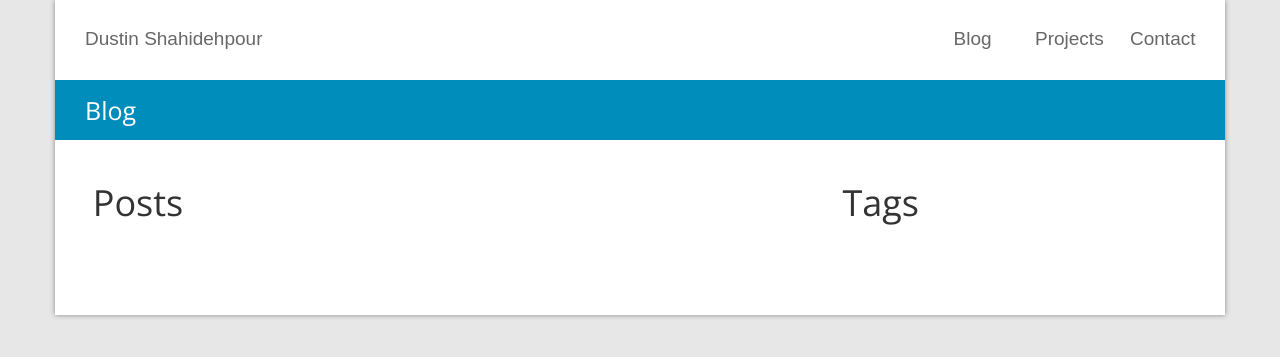
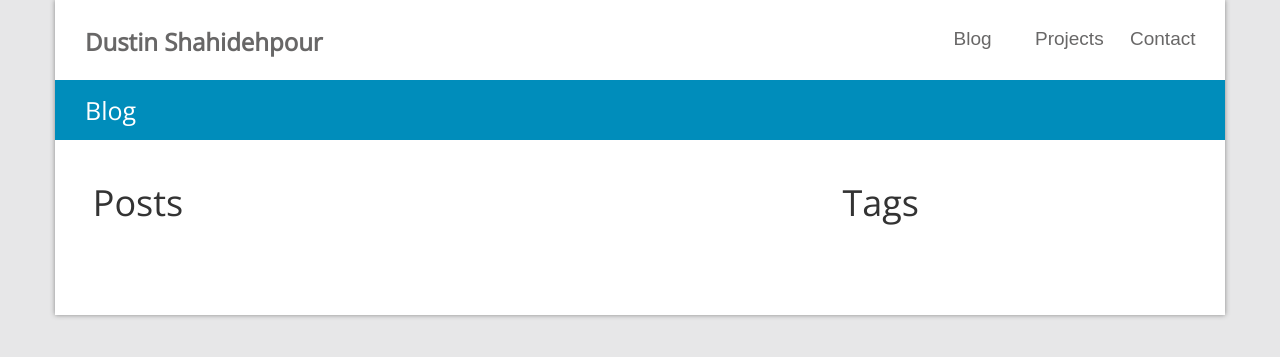
Before and after one commit to d16r/dustinshahidehpour.com, a Flask app: page /blog/ in a window 1280 px wide. Shown: the top 357 px of the page. Run offline with Flask 2, Linux system fonts and the light colour scheme; some web fonts are replaced.

Commit message:
closed down space on contact page, updated look of base.html

```diff
--- a/app/static/css/style.css
+++ b/app/static/css/style.css
@@ -22,12 +22,6 @@ body{
     color: rgb(121,121,121);
  }
 
-.nav-center {
-    font-family: 'Open Sans' sans-serif;
-    font-weight: 300;
-    text-align: center;
-}
-
 .contact {
     width: 40px;
     color: rgb(119,119,119);
@@ -41,6 +35,10 @@ body{
     -o-transition: color .7s ease;
     -webkit-transition: color .7s ease;
     -moz-transition: color .7s ease;
+}
+
+.contact-compact {
+    padding-right: 3%;
 }
 
 .container {
@@ -75,6 +73,12 @@ h1,h2,h3,h4,h5,h6 {
     font-weight: 300;
 }
 
+.name {
+    font-family: 'Open Sans', sans-serif;
+    font-weight: 300;
+    font-size: 24px;
+}
+
 nav {
     font-family: 'Droid Sans', sans-serif;
     padding-top: 25px;
@@ -98,6 +102,13 @@ nav > span > a:hover{
     text-decoration: none;
 }
 
+.nav-center {
+    font-family: 'Open Sans' sans-serif;
+    font-weight: 300;
+    text-align: center;
+}
+
+
 .picture {
     margin: 3%;
 }
--- a/app/templates/layouts/_base.html
+++ b/app/templates/layouts/_base.html
@@ -23,8 +23,8 @@
       <div class="container">
           <header>
             <nav>
-              <span class="col-md-3"><a href="/">Dustin Shahidehpour</a></span>
-              <span class="col-md-1 col-md-offset-6 nav-center"><a href="/blog">Blog</a></span>
+              <span class="col-md-4 name"><a href="/"><b>Dustin Shahidehpour</b></a></span>
+              <span class="col-md-1 col-md-offset-5 nav-center"><a href="/blog">Blog</a></span>
               <span class="col-md-1 nav-center"><a href="/projects">Projects</a></span>
               <span class="col-md-1 nav-center"><a href="/contact">Contact</a></span>
             </nav>
```
Also changed, not shown: app/templates/contact.html (+10 -6 lines).
